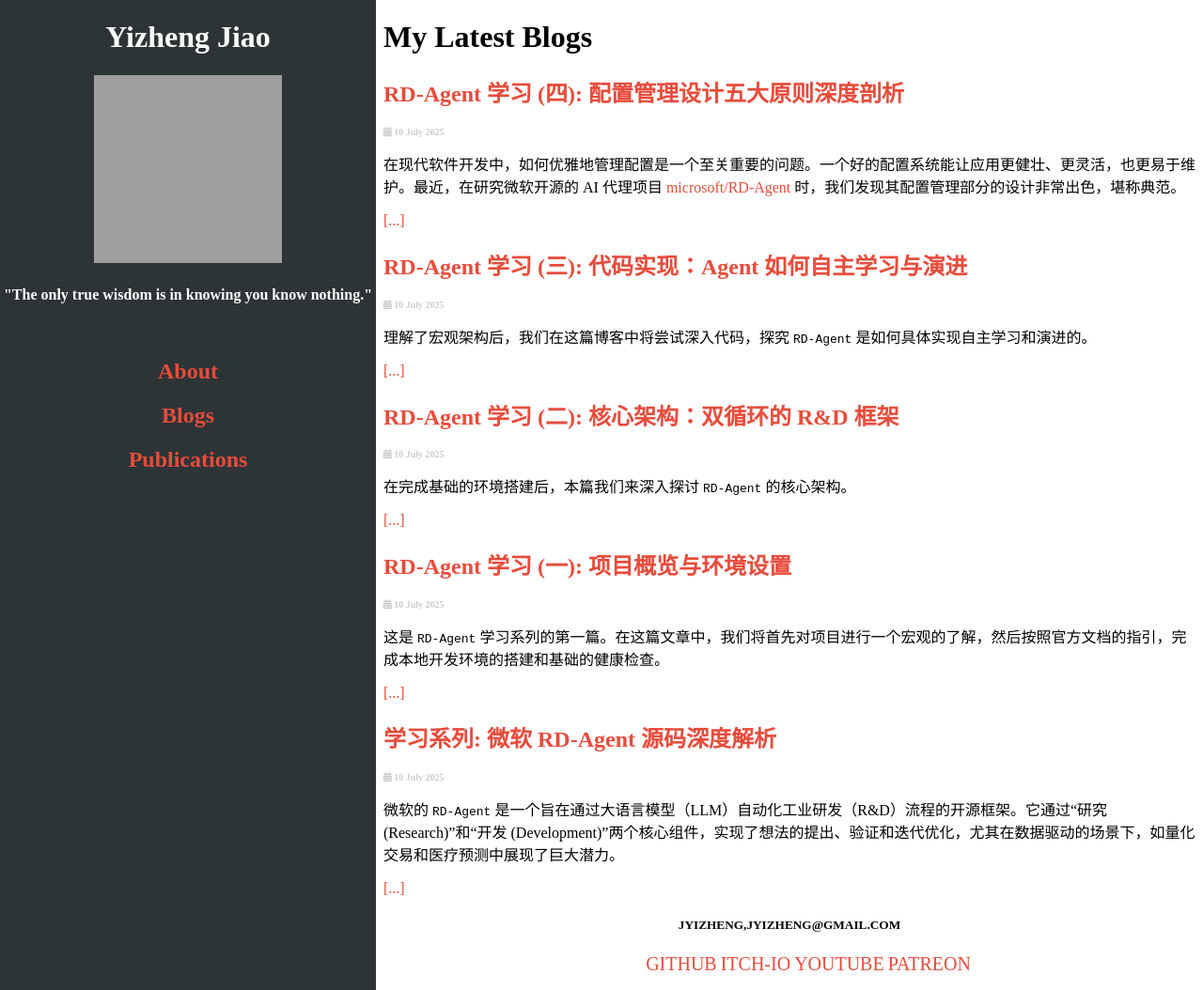
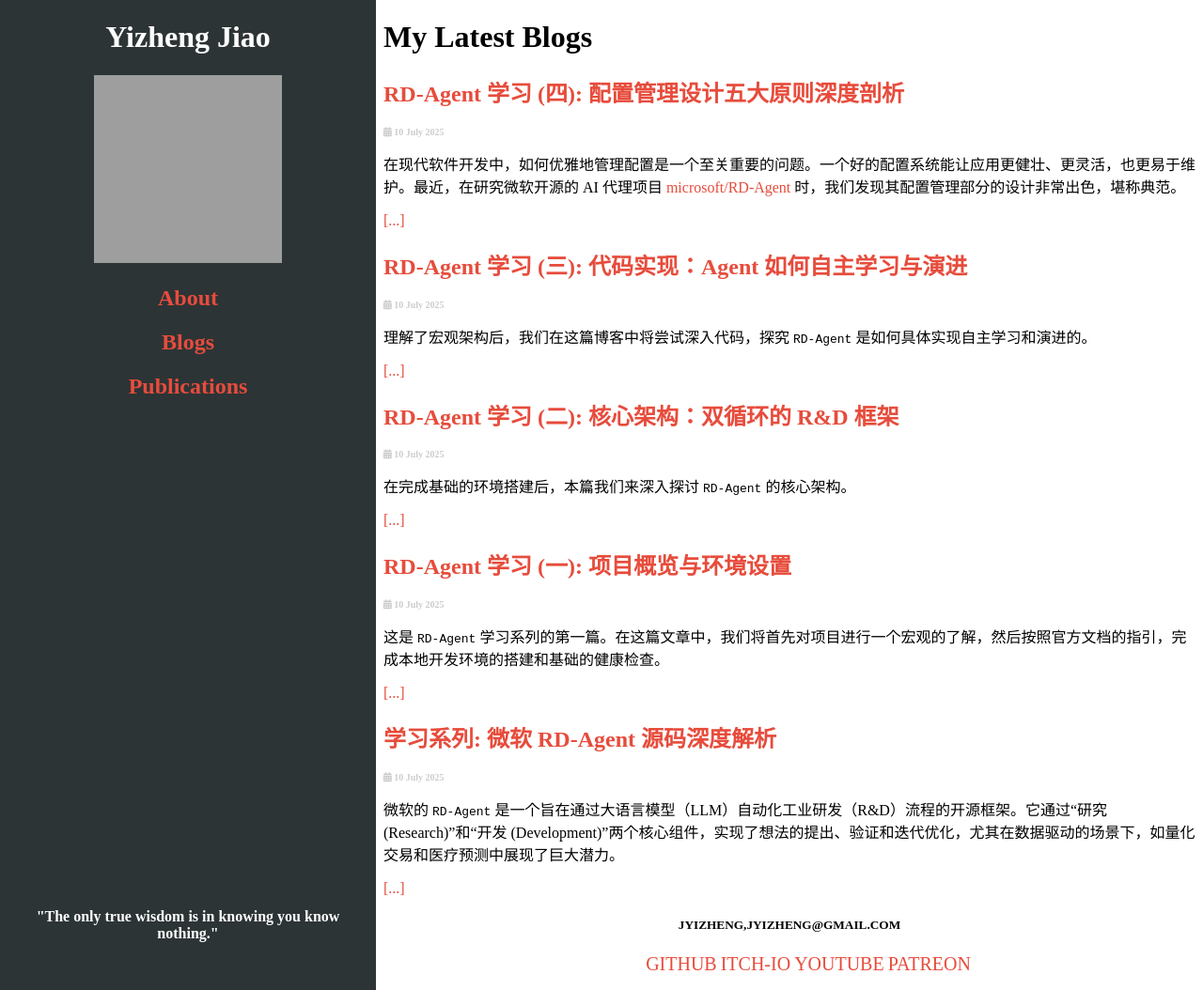
Before and after one commit to jyizheng/jyizheng.github.io, a Jekyll site: the page built from index.html, in a window 1280 px wide and 1054 px high. Shown: the whole window at 94% size. Built offline with Jekyll 4.4.1, drawn with Linux system fonts in a browser that asks for light colours; grey boxes are pictures that could not be loaded.

Commit message:
move quoto

```diff
--- a/_includes/sidebar.html
+++ b/_includes/sidebar.html
@@ -2,8 +2,11 @@
     <h1 class="site-header">{{ site.title }}</h1>
     {% assign author = site.github_username -%}
     <a href="{{ '/' | absolute_url }}">{% avatar user=author size=200 -%}</a>
-    <h4>{{ site.description }}</h4><br>
+    <br>
     <h2><a href="{{ '/about.html' | absolute_url }}">About</a></h2>
     <h2><a href="{{ '/blog/' | absolute_url }}">Blogs</a></h2>
     <h2><a href="{{ '/publications/' | absolute_url }}">Publications</a></h2>
+
+    <!-- The quote is now at the bottom with a specific class for styling -->
+    <h4 class="sidebar-quote">{{ site.description }}</h4>
 </div>
--- a/_sass/_base.scss
+++ b/_sass/_base.scss
@@ -22,6 +22,14 @@ body{
     text-align: center;
     color: $text-color;
     z-index: 888;
+}
+
+.sidebar-quote {
+    position: absolute;
+    bottom: 30px;
+    left: 0;
+    right: 0;
+    padding: 0 20px;
 }
 
 .blog-post h3{
```
